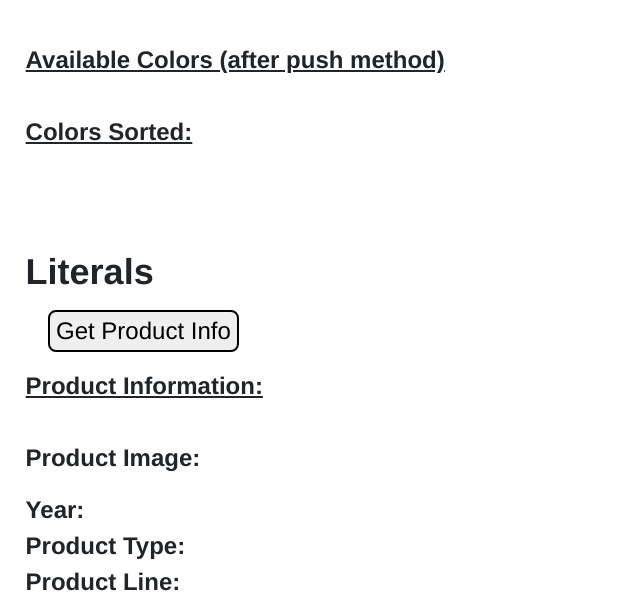
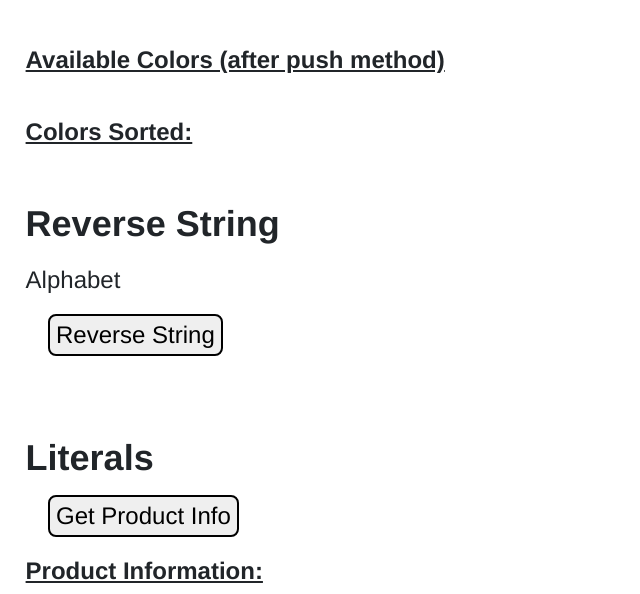
Before and after one commit to sbrookes4/JavaScriptRefresher, a PHP site: page / in a window 1280 px wide. Shown: the part 1961-2555 px from the top of the page, without its empty margins (0-640 px from the left). Run offline with PHP 8.4, Linux system fonts and the light colour scheme; some libraries are stand-ins or nearby versions.

Commit message:
Commit Dec 7 1736

```diff
--- a/COMPONENTS/NAVBAR/navbar.php
+++ b/COMPONENTS/NAVBAR/navbar.php
@@ -24,7 +24,7 @@
 
 	      <li class="nav-item">
 
-	        <a class="nav-link" style="font-size:3vh;" href="contact.php">Contact</a>
+	        <a class="nav-link" style="font-size:3vh;" href="contact.php">API's</a>
 
 	      </li>
 
--- a/JS/index.js
+++ b/JS/index.js
@@ -1,4 +1,6 @@
 //JavaScript Refresher & ES 6 tutorial
+//for simplicity sake I just put all the JS in one file but I would
+//break out these functions into seperate components normally
 
 //alert("test");
 //console.log("test");
@@ -109,6 +111,15 @@ function Arrays() {
 
 }
 
+function Arrays2() {
+
+    let word = "Alphabet";
+
+    let x = word.split("").reverse().join("");
+
+    document.getElementById("reverseString").innerHTML = x;
+}
+
 function Literals() {
 
     let info = {
--- a/index.php
+++ b/index.php
@@ -11,6 +11,7 @@
 <!-- NAVBAR COMPONENT -->
 <?php require 'COMPONENTS/NAVBAR/navbar.php'; ?>
 
+<!-- for the sake of the JS review I just made one long php file; my standard practice is to component-ize everything as seen in the Portal.php and API.php page as well as my many other projects on brookesportfolio.com - Component-ization is the best way to do stuff -->
 <div class="container-fluid p-0 mt-5">
 
   <div class="row">
@@ -114,6 +115,14 @@
 
 	  </p>
 
+	  <h1 class="titleA mb-3">Reverse String</h1>
+
+	  <p class="textA">Alphabet</p>
+
+	  <button class="ml-5 mb-3" onclick="Arrays2()">Reverse String</button>
+
+	  <p id="reverseString" class="textA">
+
     </div>
 
     <div class="col-sm-12 col-md-12 col-lg-12 col-xl-12 mt-5">
```
